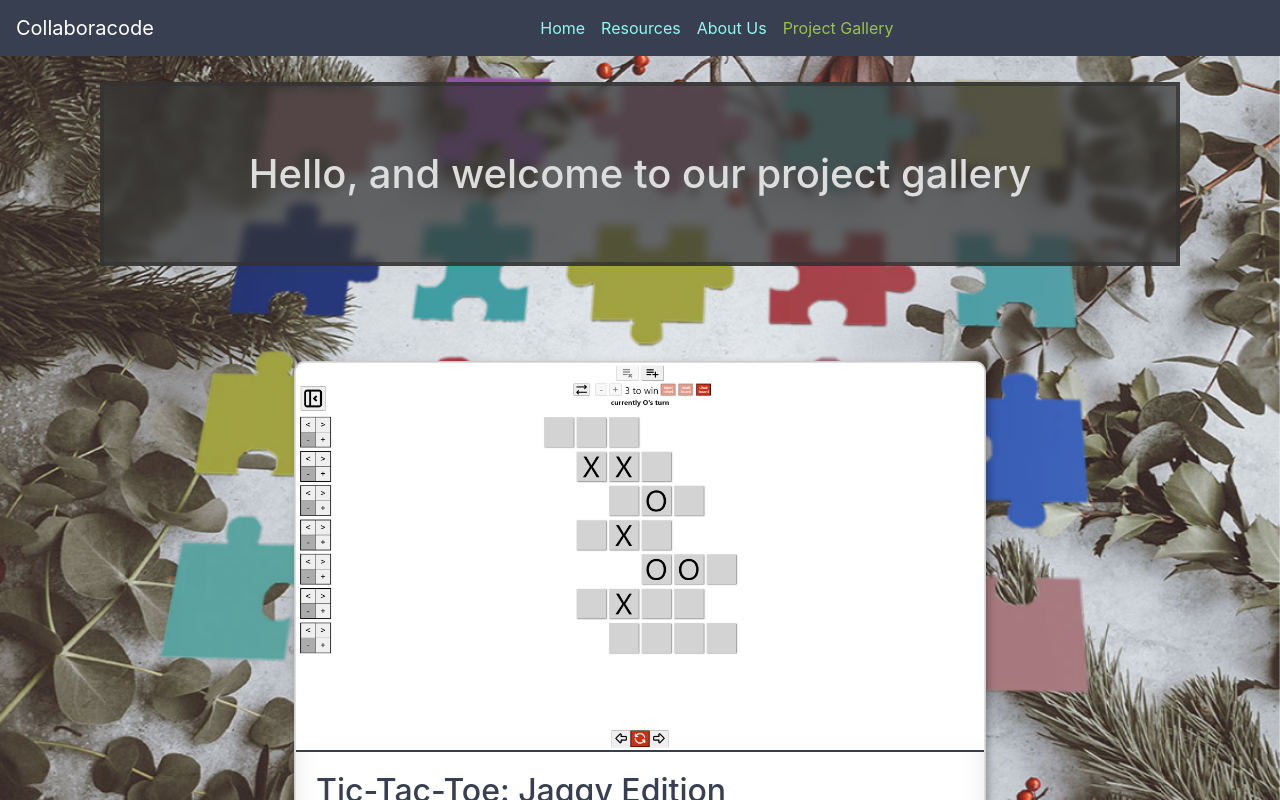
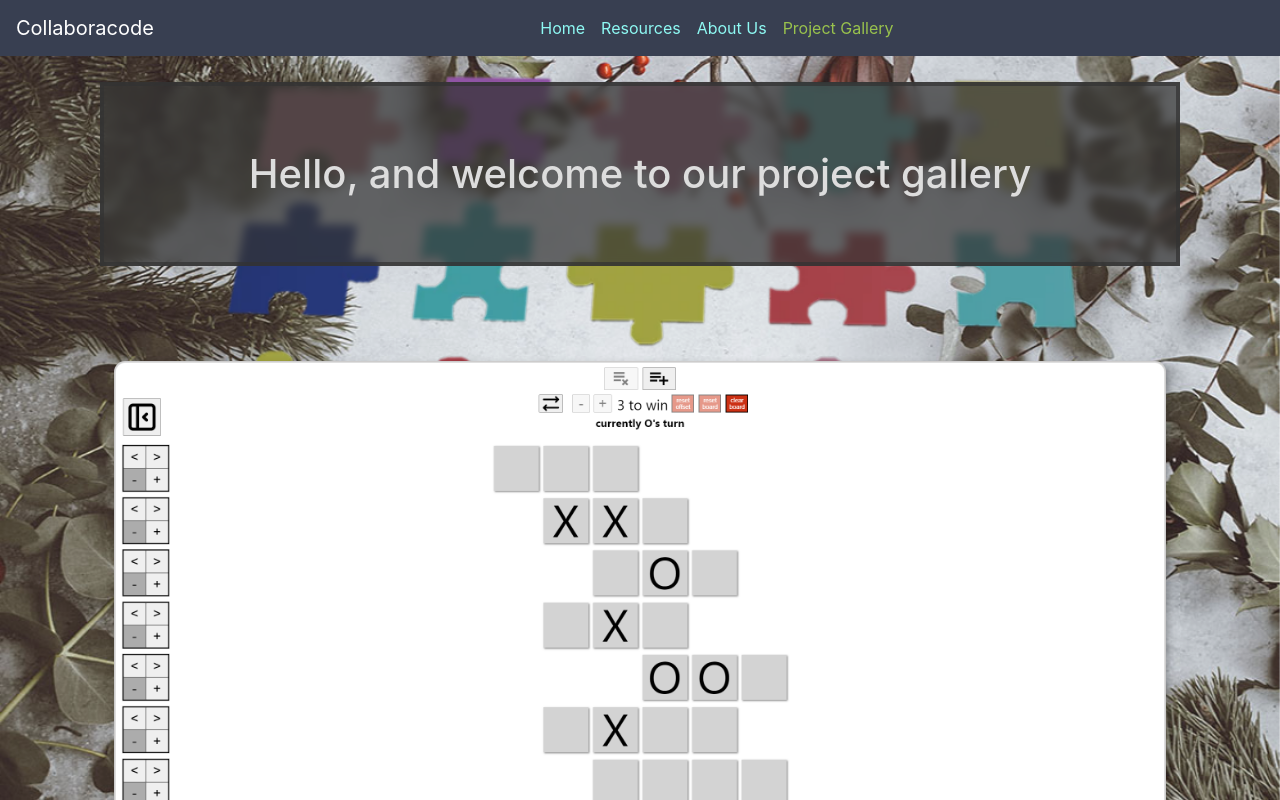
Before and after one commit to collaboracode/2022website, a Next.js app: page /gallery in a window 1280 px wide. Shown: the top 800 px of the page. Built offline with nearby package versions, Linux system fonts and the light colour scheme.

Commit message:
merged in 20230111-mk, and tweaked one thing

```diff
--- a/pages/gallery/index.jsx
+++ b/pages/gallery/index.jsx
@@ -27,7 +27,7 @@ export default function Gallery({ Component, pageProps, projects }) {
                 } = project
                 return (
                   <Row key={id} sm={12} className={`justify-content-center mt-5 mb-5`}>
-                    <Col sm={12} md={10} lg={8} className={`mt-5 mb-5`}>
+                    <Col sm={12} className={`mt-5 mb-5`}>
                       <Card className={`${styles.card}`}>
                         {/* //todo make this an array of images, and make it a bootstrap carousel */}
                         {/* //todo add onclick to go to page dedicated to the project with list of collaborators for the project */}
```
